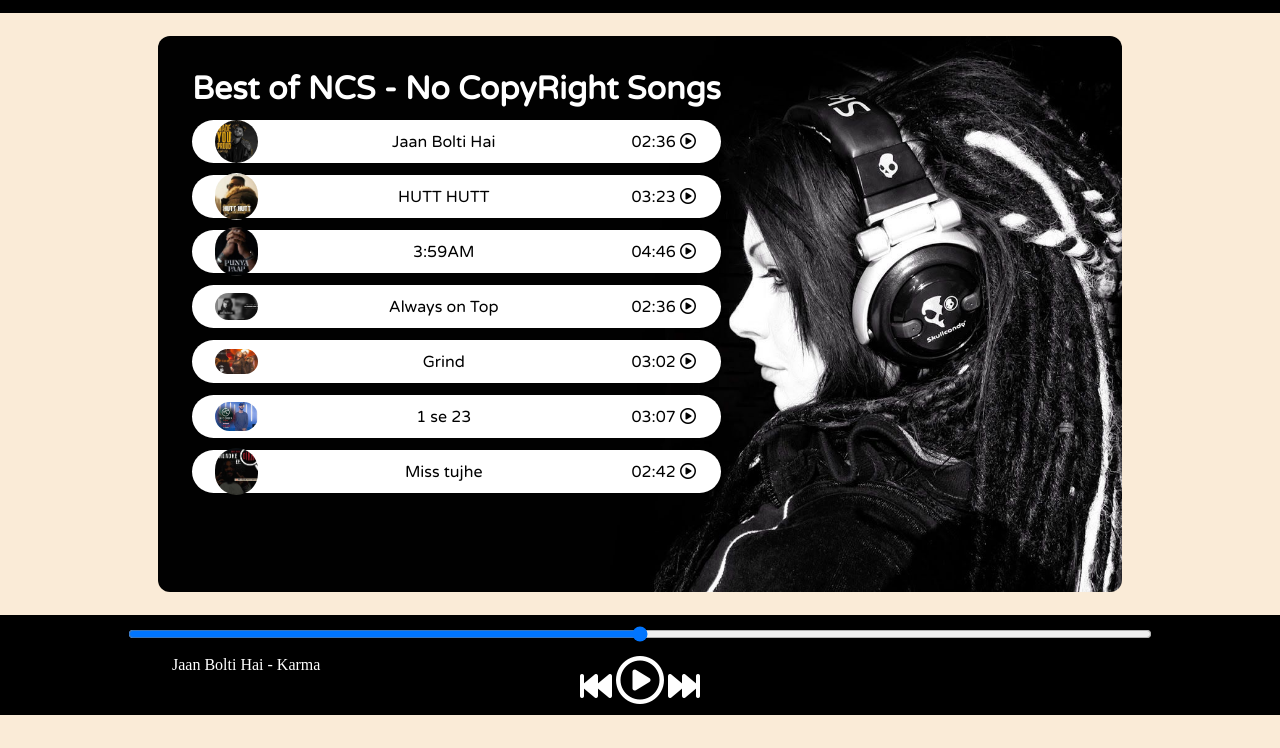
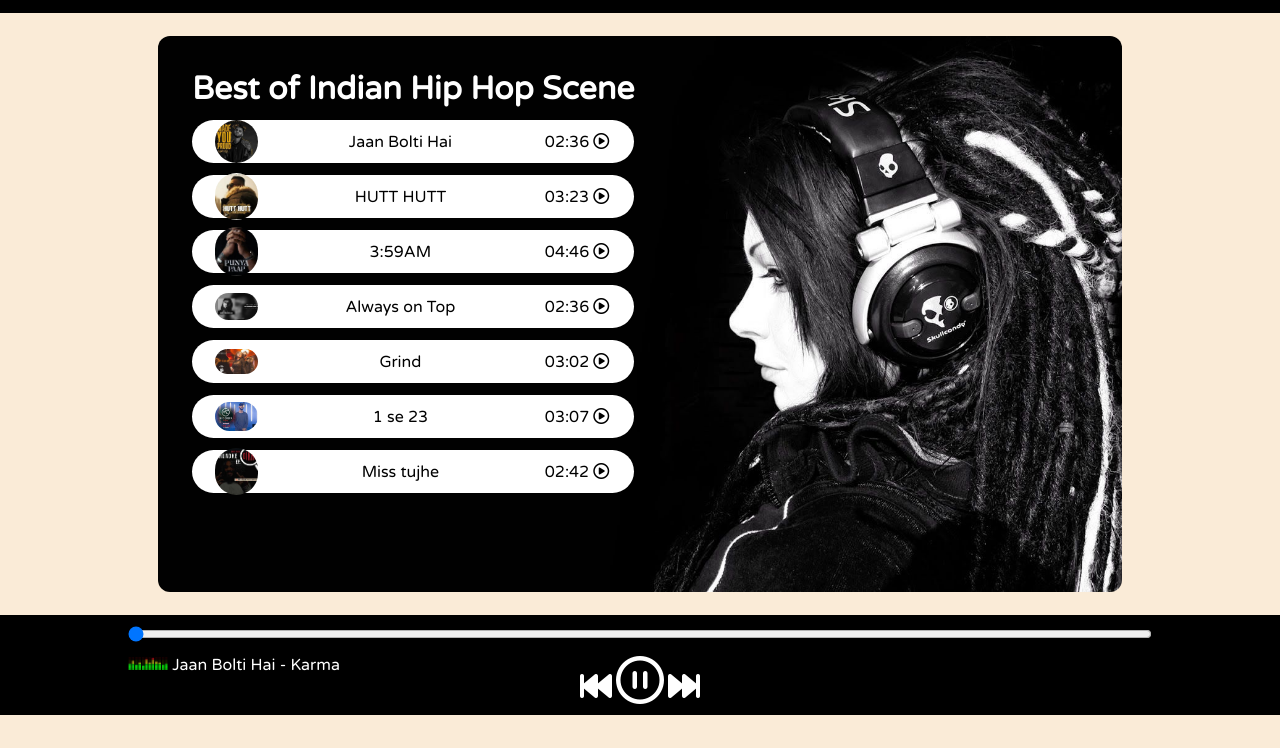
Before and after one commit to chhajednidhish/SpotifyClone, a plain HTML site: page index.html in a window 1280 px wide. Both pictures are taken after a click on the icon 640 px from the left and 732 px from the top of the page. Shown: the part 52-800 px from the top of the page. Drawn offline with Linux system fonts and the light colour scheme; a web font is replaced by a local one.

Commit message:
made play button and progress bar working

```diff
--- a/index.html
+++ b/index.html
@@ -25,7 +25,7 @@
     <div class="container">
 
         <div class="songList">
-            <h1>Best of NCS - No CopyRight Songs</h1>
+            <h1>Best of Indian Hip Hop Scene</h1>
             <div class="Songs">
                 <div class="songItem">
                     <img src="/covers/1.jpg" alt="">
@@ -70,17 +70,17 @@
 
     <!-- SongDetails/Play -->
     <div class="bottom">
-        <input type="range" name="range" id="myProgressBar" min="0" max="100">
+        <input type="range" name="range" id="myProgressBar" min="0" max="100" value="0">
 
         <div class="icons">
             <!-- font awesome icons  -->
             <i class="fas fa-2x fa-fast-backward"></i>
-            <i class="far fa-3x fa-play-circle"></i>
+            <i class="far fa-3x fa-play-circle" id="masterPlay"></i>
             <i class="fas fa-2x fa-fast-forward"></i>
         </div>
 
         <div class="songInfo">
-            <img src="/playing.gif" alt="" width="40px"> Jaan Bolti Hai - Karma
+            <img src="/playing.gif" alt="" width="40px" id="gif"> Jaan Bolti Hai - Karma
         </div>
     </div>
 
--- a/script.js
+++ b/script.js
@@ -0,0 +1,56 @@
+console.log("Welcome to Spotiy Clone by Nidhish!");
+
+// Declaring Variables to be used
+
+let songIndex    = 0;
+let audioElement = new Audio('/songs/1.mp3');
+/* The getElementById() method returns the element that has the ID attribute with the specified value.
+
+This method is one of the most common methods in the HTML DOM, and is used almost every time you want to manipulate, or get info from, an element on your document. */
+let masterPlay    = document.getElementById('masterPlay');
+let myProgressBar = document.getElementById('myProgressBar');
+let gif           = document.getElementById('gif');
+
+// Declaring an array for songs to be used!
+/* Objects use names to access its "members". In this example, person.firstName returns John:
+Object:
+const person = {firstName:"John", lastName:"Doe", age:46}; */
+let songs = [
+    {songName: "Jaan Bolti Hai", filePath: "/songs/1.mp3", coverPath: "/covers/1.jpg" },
+    {songName: "HUTT HUTT", filePath: "/songs/2.mp3", coverPath: "/covers/2.jpg" },
+    {songName: "3:59AM", filePath: "/songs/3.mp3", coverPath: "/covers/3.jpg" },
+    {songName: "Always on Top", filePath: "/songs/4.mp3", coverPath: "/covers/4.jpg" },
+    {songName: "Grind", filePath: "/songs/5.mp3", coverPath: "/covers/5.jpg" },
+    {songName: "1 se 23", filePath: "/songs/6.mp3", coverPath: "/covers/7.jpg" },
+    {songName: "Miss tujhe", filePath: "/songs/7.mp3", coverPath: "/covers/6.jpg" },
+]
+
+// Handle Play/Pause clicks in bottom
+masterPlay.addEventListener('click', () => {
+    // if audio element is paused or audio element is not yet started then ...
+    if(audioElement.paused || audioElement.currentTime<=0){
+        audioElement.play();
+        masterPlay.classList.remove('fa-play-circle');
+        masterPlay.classList.add('fa-pause-circle');
+        gif.style.opacity = 1;
+    } else { // If audio is already playing
+        audioElement.pause();
+        masterPlay.classList.add('fa-play-circle');
+        masterPlay.classList.remove('fa-pause-circle');
+        gif.style.opacity =0;
+    }
+})
+
+// Update time in Progrss Bar
+audioElement.addEventListener('timeupdate', () => {
+    console.log("Time Update"); // To detect change in progress bar
+    // Update progress Bar
+
+    progress = parseInt((audioElement.currentTime/audioElement.duration)*100); // This basically is calculating the percentage of song played
+    // console.log(progress);
+    myProgressBar.value = progress; // This increases progress bar status as song plays
+})
+
+myProgressBar.addEventListener('change', () => {
+    audioElement.currentTime = ((myProgressBar.value * audioElement.duration)/100);
+})
--- a/style.css
+++ b/style.css
@@ -124,17 +124,19 @@ nav ul li{
 
 #myProgressBar{
     width: 80vw;
+    cursor: pointer;
 }
 
 .songInfo{
     position: absolute;
     left: 10vw;
+    font-family: 'Varela Round', sans-serif;
 }
 
 /* We do not want the gif to play all the time, we want it to play only when the song plays so
 We do its opactity to 0, and whenever the song plays, we can target it's opacity and increase it to 1 */
 .songInfo img{
     opacity: 0;
-    transition: opacity 1s ease-in;
+    transition: opacity 0.5s ease-in;
 }
 /* Bottom song end */
```
